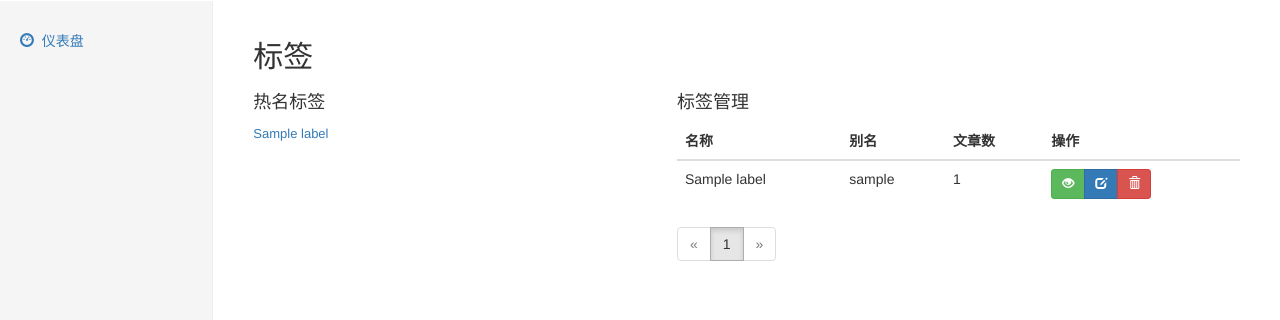
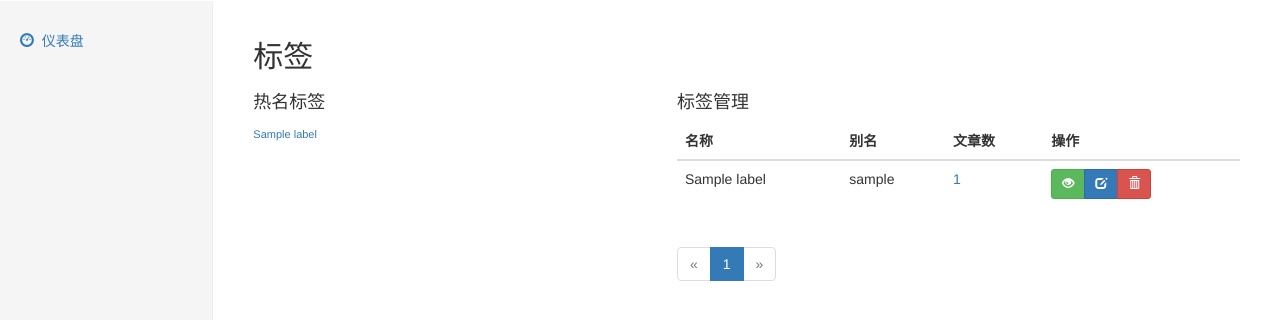
Before and after one commit to RokyZevon/EasyCMS, a Flask app: page /admin/labels in a window 1280 px wide. Shown: the part 50-370 px from the top of the page. Run offline with Flask 2, Linux system fonts and the light colour scheme; a user stored in the database is signed in; tables that the repository leaves empty hold one stand-in row (values such as "Sample post"); some libraries are stand-ins or nearby versions.

Commit message:
update pagination

```diff
--- a/app/templates/admin/labels.html
+++ b/app/templates/admin/labels.html
@@ -6,12 +6,12 @@
         <div class="col-md-5">
             <h4>热名标签</h4>
             {% for label in yun %}
-                <a href="{{ url_for('posts', labelid=label['id'], _external=True) }}" style="font-size: {{ label['num'] * 3 + 10 }}px">
+                <a href="{{ url_for('posts', labelid=label['id'], _external=True) }}" style="font-size: {{ label['num'] * 2 + 9 }}px">
                     {{ label['name'] }}
                 </a>&nbsp;
             {% endfor %}
         </div>
-        <div class="col-md-7">
+        <nav class="col-md-7">
             <h4>标签管理</h4>
             <table class="table table-hover">
                 <thead>
@@ -27,10 +27,10 @@
                     <tr>
                         <td>{{ label['name'] }}</td>
                         <td>{{ label['slug'] }}</td>
-                        <td>{{ label['num'] }}</td>
+                        <td><a href="{{ url_for('posts', labelid=label['id']) }}">{{ label['num'] }}</a></td>
                         <td>
                             <div class="btn-group" role="group" aria-label="...">
-                                <a type="button" class="btn btn-success btn-sm" href="{{ url_for('posts', labelid=label['id'], _external=True) }}">
+                                <a type="button" class="btn btn-success btn-sm" href="{{ url_for('posts', labelid=label['id']) }}">
                                     <span class="glyphicon glyphicon-eye-open" aria-hidden="true"></span>
                                 </a>
                                 <button type="button" class="btn btn-primary btn-sm" data-toggle="modal" data-target="#editLabel" data-id="{{ label['id'] }}" data-name="{{ label['name'] }}" data-slug="{{ label['slug'] }}">
@@ -45,28 +45,23 @@
                 {% endfor %}
                 </tbody>
             </table>
-            <div class="btn-group" role="group" style="align-content: center;">
-                {% if pagination.has_prev %}
-                    <a class="btn btn-default btn-group" role="group" href="{{ url_for('labeledit', page=pagination.page - 1) }}">&laquo;</a>
-                {% else %}
-                    <a class="btn btn-default btn-group" disabled="disabled" role="group" href="#">&laquo;</a>
-                {% endif %}
-                {% for p in pagination.iter_pages() %}
-                    {% if p %}
-                        {% if p == pagination.page %}
-                            <a class="btn btn-default active" href="{{ url_for('labeledit', page=p) }}">{{ p }}</a>
-                        {% else %}
-                            <a class="btn btn-default" role="group" href="{{ url_for('labeledit', page=p) }}">{{ p }}</a>
+            <nav>
+                <ul class="pagination">
+                    <li {% if not pagination.has_prev %}class="disabled"{% endif %}>
+                        <a {% if pagination.has_prev %}href="{{ url_for('labeledit', page=pagination.page - 1) }}"{% endif %} aria-label="Previous">&laquo;</a>
+                    </li>
+                    {% for p in pagination.iter_pages() %}
+                        {% if p %}
+                            <li {% if p == pagination.page %}class="active"{% endif %}>
+                                <a href="{{ url_for('labeledit', page=p) }}">{{ p }}</a>
+                            </li>
                         {% endif %}
-                    {% else %}
-                    {% endif %}
-                {% endfor %}
-                {% if pagination.has_next %}
-                    <a class="btn btn-default btn-group" role="group" href="{{ url_for('labeledit', page=pagination.page + 1) }}">&raquo;</a>
-                {% else %}
-                    <a class="btn btn-default btn-group" disabled="disabled" role="group" href="#">&raquo;</a>
-                {% endif %}
-            </div>
+                    {% endfor %}
+                    <li {% if not pagination.has_next %}class="disabled"{% endif %}>
+                        <a {% if pagination.has_next %}href="{{ url_for('labeledit', page=pagination.page + 1) }}"{% endif %} aria-label="Next">&raquo;</a>
+                    </li>
+                </ul>
+            </nav>
         </div>
     </div>
     <!-- 修改标签信息 -->
```
